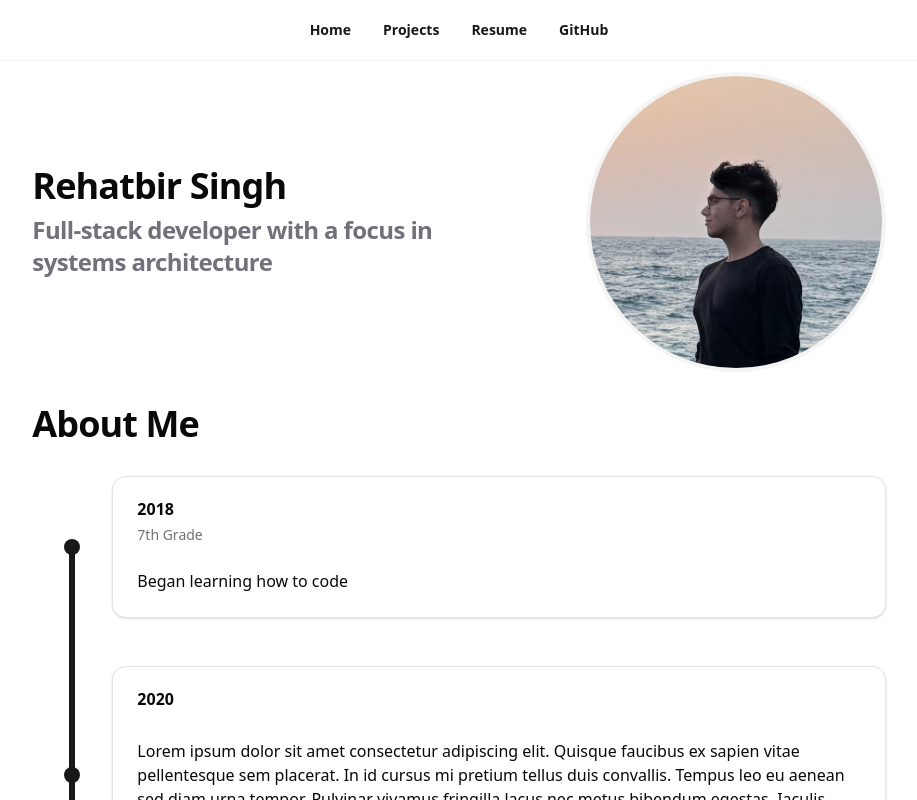
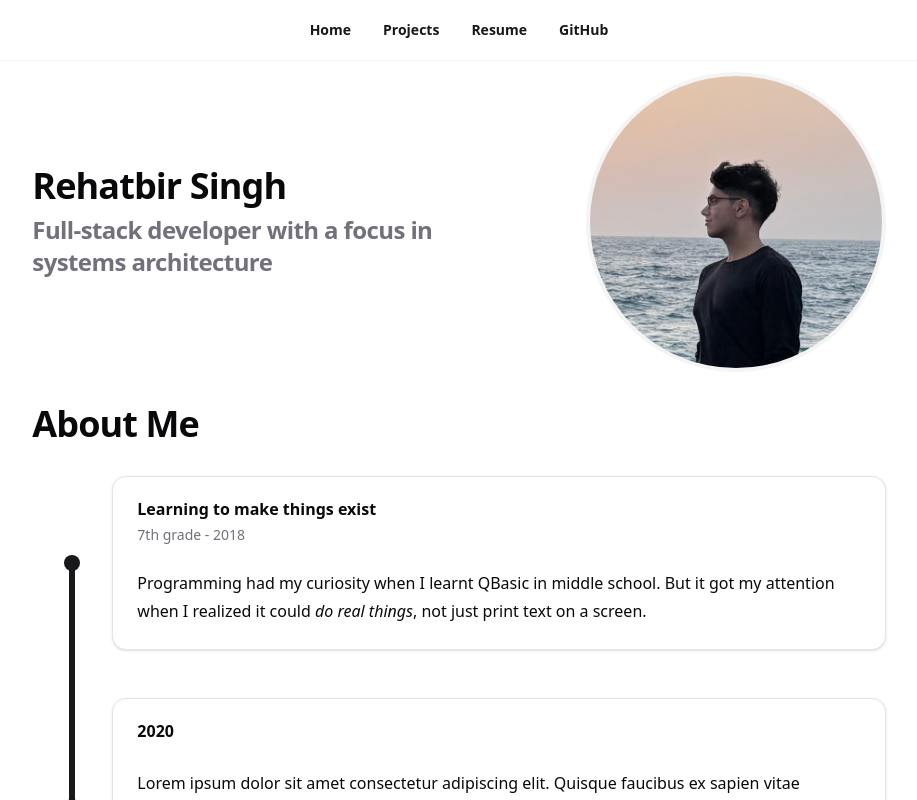
Before and after one commit to MysteryCoder456/rehatsingh.cv, a Next.js app: page / in a window 1280 px wide. Shown: the top 800 px of the page, without its empty margins (181-1098 px from the left). Built offline with nearby package versions, Linux system fonts and the light colour scheme.

Commit message:
feat: added first proper timeline entry

```diff
--- a/app/globals.css
+++ b/app/globals.css
@@ -141,7 +141,7 @@
   }
 
   p {
-    @apply leading-7 [&:not(:first-child)]:mt-6 text-lg;
+    @apply leading-7 [&:not(:first-child)]:mt-6;
   }
 
   blockquote {
--- a/app/page.tsx
+++ b/app/page.tsx
@@ -26,9 +26,18 @@ export default function Home() {
       <section>
         <h1 className="mb-2">About Me</h1>
 
+        {/* TODO: Drop-down to see related projects for each era. */}
         <Timeline>
-          <TimelineItem title="2018" subtitle="7th Grade" position="first">
-            Began learning how to code
+          <TimelineItem
+            title="Learning to make things exist"
+            subtitle="7th grade - 2018"
+            position="first"
+          >
+            <p>
+              Programming had my curiosity when I learnt QBasic in middle
+              school. But it got my attention when I realized it could{" "}
+              <i>do real things</i>, not just print text on a screen.
+            </p>
           </TimelineItem>
           <TimelineItem title="2020">
             Lorem ipsum dolor sit amet consectetur adipiscing elit. Quisque
```
